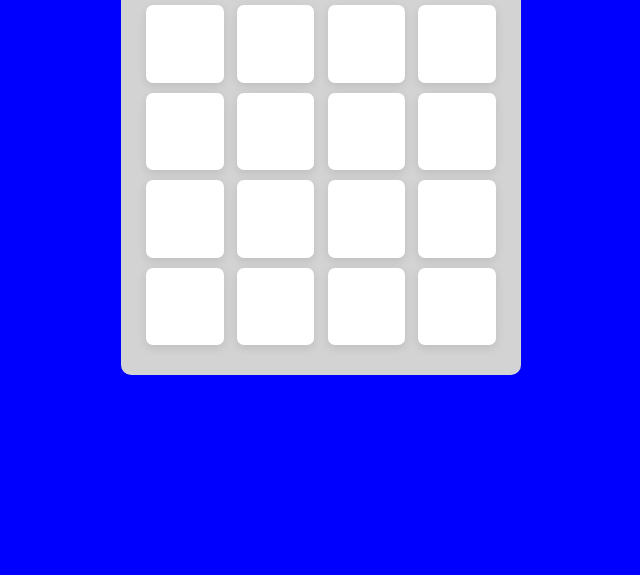
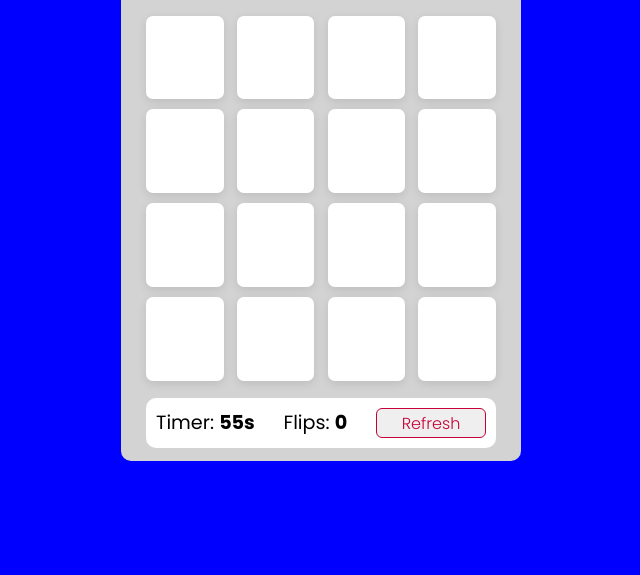
Before and after one commit to fstg303/memory-magic-card-game, a plain HTML site: page index.html in a window 1280 px wide. Shown: the part 225-800 px from the top of the page, without its empty margins (319-959 px from the left). Drawn offline with Linux system fonts and the light colour scheme; some icons are missing.

Commit message:
Completed game

```diff
--- a/index.html
+++ b/index.html
@@ -16,71 +16,74 @@
 </head>
 
 <body>
+    <div class="title">
+        <h1>Memory Magic <br> Flip Cards</h1>
+    </div>
     <div class="wrapper">
         <ul class="cards">
             <li class="card">
-                <div class="view back-view"><i class="iconoir-birthday-cake"></i></div>
+                <div class="view back-view"><i class="iconoir-info-circle"></i></div>
                 <div class="view front-view"><i class="iconoir-help-circle"></i></div>
             </li>
             <li class="card">
-                <div class="view back-view"><i class="iconoir-boxing-glove"></i></div>
+                <div class="view back-view"><i class="iconoir-info-circle"></i></div>
                 <div class="view front-view"><i class="iconoir-help-circle"></i></div>
             </li>
             <li class="card">
-                <div class="view back-view"><i class="iconoir-football-ball"></i></div>
+                <div class="view back-view"><i class="iconoir-info-circle"></i></div>
                 <div class="view front-view"><i class="iconoir-help-circle"></i></div>
             </li>
             <li class="card">
-                <div class="view back-view"><i class="iconoir-spiral"></i></div>
+                <div class="view back-view"><i class="iconoir-info-circle"></i></div>
                 <div class="view front-view"><i class="iconoir-help-circle"></i></div>
             </li>
             <li class="card">
-                <div class="view back-view"><i class="iconoir-cycling"></i></div>
+                <div class="view back-view"><i class="iconoir-info-circle"></i></div>
                 <div class="view front-view"><i class="iconoir-help-circle"></i></div>
             </li>
             <li class="card">
-                <div class="view back-view"><i class="iconoir-leaderboard-star"></i></div>
+                <div class="view back-view"><i class="iconoir-info-circle"></i></div>
                 <div class="view front-view"><i class="iconoir-help-circle"></i></div>
             </li>
             <li class="card">
-                <div class="view back-view"><i class="iconoir-sea-and-sun"></i></div>
+                <div class="view back-view"><i class="iconoir-info-circle"></i></div>
                 <div class="view front-view"><i class="iconoir-help-circle"></i></div>
             </li>
             <li class="card">
-                <div class="view back-view"><i class="iconoir-wolf"></i></div>
+                <div class="view back-view"><i class="iconoir-info-circle"></i></div>
                 <div class="view front-view"><i class="iconoir-help-circle"></i></div>
             </li>
 
             <li class="card">
-                <div class="view back-view"><i class="iconoir-birthday-cake"></i></div>
+                <div class="view back-view"><i class="iconoir-info-circle"></i></div>
                 <div class="view front-view"><i class="iconoir-help-circle"></i></div>
             </li>
             <li class="card">
-                <div class="view back-view"><i class="iconoir-boxing-glove"></i></div>
+                <div class="view back-view"><i class="iconoir-info-circle"></i></div>
                 <div class="view front-view"><i class="iconoir-help-circle"></i></div>
             </li>
             <li class="card">
-                <div class="view back-view"><i class="iconoir-football-ball"></i></div>
+                <div class="view back-view"><i class="iconoir-info-circle"></i></div>
                 <div class="view front-view"><i class="iconoir-help-circle"></i></div>
             </li>
             <li class="card">
-                <div class="view back-view"><i class="iconoir-spiral"></i></div>
+                <div class="view back-view"><i class="iconoir-info-circle"></i></div>
                 <div class="view front-view"><i class="iconoir-help-circle"></i></div>
             </li>
             <li class="card">
-                <div class="view back-view"><i class="iconoir-cycling"></i></div>
+                <div class="view back-view"><i class="iconoir-info-circle"></i></div>
                 <div class="view front-view"><i class="iconoir-help-circle"></i></div>
             </li>
             <li class="card">
-                <div class="view back-view"><i class="iconoir-leaderboard-star"></i></div>
+                <div class="view back-view"><i class="iconoir-info-circle"></i></div>
                 <div class="view front-view"><i class="iconoir-help-circle"></i></div>
             </li>
             <li class="card">
-                <div class="view back-view"><i class="iconoir-sea-and-sun"></i></div>
+                <div class="view back-view"><i class="iconoir-info-circle"></i></div>
                 <div class="view front-view"><i class="iconoir-help-circle"></i></div>
             </li>
             <li class="card">
-                <div class="view back-view"><i class="iconoir-wolf"></i></div>
+                <div class="view back-view"><i class="iconoir-info-circle"></i></div>
                 <div class="view front-view"><i class="iconoir-help-circle"></i></div>
             </li>
 
@@ -88,6 +91,20 @@
 
         </ul>
     </div>
+
+    <div class="alert-wrapper hidden">
+        <div class="alert">Alert</div>
+    </div>
+
+    <div class="wrapper-counter ">
+        <div class="counter">
+            <div id="countdown" class="timer">Timer: <span>0s</div>
+            <div class="flipCards">Flips: <span>0</span></div>
+            <div class="refresh">
+                <button class="btn-refresh">refresh</button>
+            </div>
+        </div>
+    </div>
 </body>
 
 </html>
--- a/script.js
+++ b/script.js
@@ -1,13 +1,28 @@
 const cards = document.querySelectorAll(".card");
 
+let matchedCards = 0;
 let cardOne, cardTwo;
 let disableDesk = false;
+const icons = [
+  "iconoir-birthday-cake",
+  "iconoir-boxing-glove",
+  "iconoir-football-ball",
+  "iconoir-spiral",
+  "iconoir-cycling",
+  "iconoir-leaderboard-star",
+  "iconoir-sea-and-sun",
+  "iconoir-wolf",
+];
+const iconPar = [...icons, ...icons];
+
+let matchArr = [];
+
+let timer = 60;
+
+const btnRefresh = document.querySelector(".btn-refresh");
 
 function flipCard(e) {
   let clickedCard = e.target;
-
-  // OnClick event turn card
-  clickedCard.classList.add("flip");
 
   if (clickedCard !== cardOne && !disableDesk) {
     clickedCard.classList.add("flip");
@@ -27,15 +42,24 @@ function flipCard(e) {
 }
 
 function matchCards(icon1, icon2) {
+  let flipCardsDisplay = document.querySelector(".flipCards span");
   // Check if two cars matches
   if (icon1 === icon2) {
-    // matchedCards++;
+    matchedCards++;
 
-    // if (matchedCards == 8) {
-    //   setTimeout(() => {
-    //     return shuffleCard();
-    //   }, 1000);
-    // }
+    flipCardsDisplay.textContent = matchedCards;
+
+    // Restart the game
+    if (matchedCards == 8) {
+      // Add notication user won!
+      AlertDisplay("🎉🎊🥳Congraulation you WIN!🥳🎊🎉");
+
+      // Auto refresh game within a give time
+      // setTimeout(() => {
+      //   flipCardsDisplay.textContent = 0;
+      //   return shuffleCard();
+      // }, 3000);
+    }
 
     cardOne.removeEventListener("click", flipCard);
     cardTwo.removeEventListener("click", flipCard);
@@ -56,42 +80,99 @@ function matchCards(icon1, icon2) {
     cardTwo.classList.remove("shake", "flip");
     cardOne = cardTwo = "";
     disableDesk = false;
-  }, 1200);
+  }, 800);
+}
+
+function AlertDisplay(text) {
+  let flipCardsDisplay = document.querySelector(".flipCards span");
+  let alertWarp = document.querySelector(".alert-wrapper");
+  let alertDisplay = document.querySelector(".alert");
+
+  alertWarp.classList.remove("hidden");
+  alertWarp.classList.add("show");
+
+  alertDisplay.textContent = text;
+
+  // Automatical remove alert after a give time
+  // setTimeout(() => {
+  //   alertWarp.classList.remove("show");
+  //   alertWarp.classList.add("hidden");
+  //   flipCardsDisplay.textContent = 0;
+  // }, 900);
+}
+
+// Fisher-Yates Shuffle Algorithm
+function shuffleArray(array) {
+  for (let index = 0; index < array.length; index++) {
+    const generateRandomIndex = Math.floor(Math.random() * (index + 1));
+
+    [array[index], array[generateRandomIndex]] = [
+      array[generateRandomIndex],
+      array[index],
+    ];
+  }
 }
 
 function shuffleCard() {
-  let matchedCards = 0;
-  let matchArr = [];
   cardOne = cardTwo = "";
 
-  //   let arr = [1, 2, 3, 4, 5, 6, 7, 8];
+  // Shuffle Icons
+  shuffleArray(iconPar);
 
-  //   console.log("📢 [script.js:68]", matchArr);
+  // Start Countdown
+  countdown();
 
-  //   matchArr.sort(() => (Math.random() > 0.5 ? 1 : -1));
-
-  const randomIndex = Math.floor(Math.random() * matchArr.length);
-
-  cards.forEach((card) => {
+  cards.forEach((card, i) => {
     // Remove all add classs
     card.classList.remove("flip");
 
     let iconTag = card.querySelector(".back-view i");
 
-    matchArr.push(iconTag.className);
+    iconTag.className = `${iconPar[i]}`;
+  });
+}
 
-    iconTag.className = `${matchArr[randomIndex]}`;
+// Countdown
+function countdown() {
+  const counter = document.querySelector(".timer span");
 
-    // console.log("📢 [script.js:79]", iconTag.className, matchArr);
+  counter.innerHTML = `${timer}s`;
 
-    card.addEventListener("click", flipCard);
-  });
+  const decreaseTimer = () => {
+    timer--;
+    setTimeout(countdown, 1000);
+  };
+
+  const timedOut = () => {
+    // Remove the click event on all cards
+
+    cards.forEach((card) => {
+      card.removeEventListener("click", flipCard);
+    });
+
+    AlertDisplay("😢Sorry Time's Up");
+
+    return (disableDesk = true);
+  };
+
+  // Stop timer when all cards are match
+  if (matchedCards !== 8) {
+    timer > 0 ? decreaseTimer() : timedOut();
+    return;
+  }
 }
 
 cards.forEach((card) => {
   // adding click event to all cards
-  //   card.classList.add("flip");
+
   card.addEventListener("click", flipCard);
 });
 
-// shuffleCard();
+// Restart game on click event
+
+btnRefresh.addEventListener("click", () => {
+  location.reload();
+});
+
+// Randomize icons
+shuffleCard();
--- a/style.css
+++ b/style.css
@@ -1,51 +1,56 @@
 @import url(https://fonts.googleapis.com/css?family=Poppins:100,100italic,200,200italic,300,300italic,regular,italic,500,500italic,600,600italic,700,700italic,800,800italic,900,900italic);
 
- *{
+* {
   margin: 0;
   padding: 0;
   box-sizing: border-box;
-    font-family: 'Poppins', sans-serif;
+  font-family: "Poppins", sans-serif;
 }
 
- body{
+body {
   display: flex;
   align-items: center;
   justify-content: center;
   min-height: 100vh;
   background: blue;
-    color: white
+  color: white;
+  flex-flow: column;
 }
 
- *[class^='iconoir-']::before, *[class*=' iconoir-']::before {
+*[class^="iconoir-"]::before,
+*[class*=" iconoir-"]::before {
   width: 3em;
   height: 3em;
 }
 
- .wrapper{
+.title{
+   text-align: center;
+}
+
+.wrapper {
   height: 400px;
   width: 400px;
   background-color: lightgray;
-    border-radius:  10px;
-    padding: 25px;
-
+  border-radius: 10px 10px 0px 0px;
+  padding: 25px 25px 0 25px;
 }
 
- .cards, .card, .view {
+.cards,
+.card,
+.view {
   display: flex;
   align-items: center;
   justify-content: center;
 }
-
 
 .cards {
   width: 100%;
   height: 100%;
   flex-wrap: wrap;
   justify-content: space-between;
-
 }
 
- .cards .card{
+.cards .card {
   cursor: pointer;
   width: calc(100% / 4 - 10px);
   height: calc(100% / 4 - 10px);
@@ -54,11 +59,12 @@
   transform-style: preserve-3d;
 }
 
- .card.shake{
-   animation: shake .35s ease-in-out;
+.card.shake {
+  animation: shake 0.35s ease-in-out;
 }
 @keyframes shake {
-   0%, 100% {
+  0%,
+  100% {
     transform: translateX(0);
   }
   20% {
@@ -75,8 +81,7 @@
   }
 }
 
-
- .cards .card .view{
+.cards .card .view {
   width: 100%;
   height: 100%;
   position: absolute;
@@ -85,32 +90,129 @@
   background-color: white;
   border-radius: 7px;
   color: black;
-    box-shadow: 0 3px 10px rgb(0,0,0, 0.1);
+  box-shadow: 0 3px 10px rgb(0, 0, 0, 0.1);
   /* transition: transform .25s linear; */
   backface-visibility: hidden;
   transition: transform 0.8s;
 }
 
- .card .front-view, .card .back-view{
+.card .front-view,
+.card .back-view {
   /* max-width: 45px; */
 }
 
- .card .front-view i:before{
-    color:blueviolet
+.card .front-view i:before {
+  color: blue;
 }
 
- .card .back-view{
-    transform: rotateY(-180deg)
+.card .back-view {
+  transform: rotateY(-180deg);
 }
 
-.card .front-view{
-    transform: rotateY(0)
+.card .front-view {
+  transform: rotateY(0);
 }
 
- .card.flip .back-view{
-    transform: rotateY(0)
+.card.flip .back-view {
+  transform: rotateY(0);
 }
 
-.card.flip .front-view{
-    transform: rotateY(-180deg)
+.card.flip .front-view {
+  transform: rotateY(-180deg);
 }
+
+.wrapper-counter {
+  height: 75px;
+  width: 400px;
+  background-color: lightgray;
+  border-radius: 0px 0px 10px 10px;
+  display: flex;
+  justify-content: center;
+  align-items: center;
+
+  padding: 25px 25px 25px 25px;
+}
+
+.counter, .alert {
+  display: flex;
+  justify-content: space-between;
+  padding: 10px;
+  width: 100%;
+
+  background-color: white;
+  color: black;
+  border-radius: 10px;
+}
+
+.counter span{
+   font-weight: bold;
+}
+
+.timer, .flipCards, .refresh{
+   font-size: larger;
+}
+
+.btn-refresh{
+
+}
+
+
+.btn-refresh
+{
+padding: 2px 4px;
+border-radius: 6px;
+font-weight: 300;
+font-size: 16px;
+text-transform: capitalize;
+color: #c70039;
+border: solid 1px #c70039;
+/* background-color: #c70039; */
+width: 110px;
+height: 30px;
+transition: width 0.5s, margin-top 0.5s;
+}
+
+.btn-refresh:hover
+{
+   color: #fff;
+background-color: #c70039;
+cursor: pointer;
+}
+
+.alert-wrapper{
+   height: 75px;
+   width: 400px;
+   background-color: lightgray;
+   border-radius: 0;
+   display: flex;
+   justify-content: center;
+   align-items: center;
+
+   padding: 25px 25px 25px 25px;
+}
+
+.alert-wrapper .alert{
+   display: flex;
+   justify-content: center;
+
+}
+
+.hidden{
+   display: none;
+   opacity: 0;
+   /* transition: opacity 0.5s ease-in-out; */
+   animation: fadeIn 3s ease-in-out;
+}
+.show{
+   display: flex;
+   opacity: 1;
+}
+
+@keyframes fadeIn {
+   from {
+       opacity: 0;
+   }
+   to {
+       opacity: 1;
+   }
+}
```
Also changed, not shown: snippit/30-SecondCountdown.js (added, +35 -0 lines), snippit/DuplicateRandom.js (added, +22 -0 lines). Lines whose indentation alone changed are shown as unchanged.
